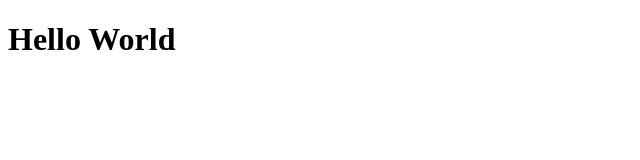
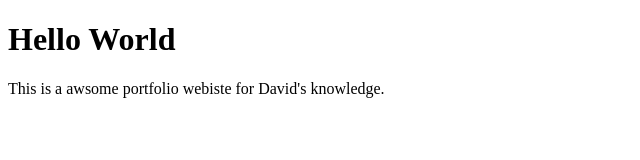
Before and after one commit to David0601/David0601.gethub.oi, a plain HTML site: page index.html in a window 1280 px wide. Shown: the whole page, without its empty margins (0-640 px from the left). Drawn offline with Linux system fonts and the light colour scheme.

Commit message:
Update index.html

```diff
--- a/index.html
+++ b/index.html
@@ -15,8 +15,8 @@
 
 <body>
 
-  <h1>Hello World</h1>
-
+<h1>Hello World</h1>
+<p>This is a awsome portfolio webiste for David's knowledge.
 
 </body>
 
```
